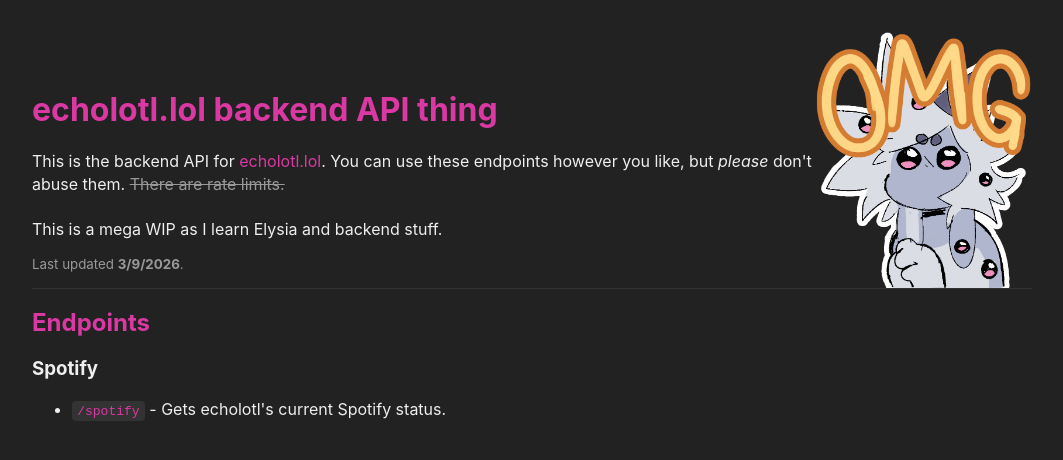
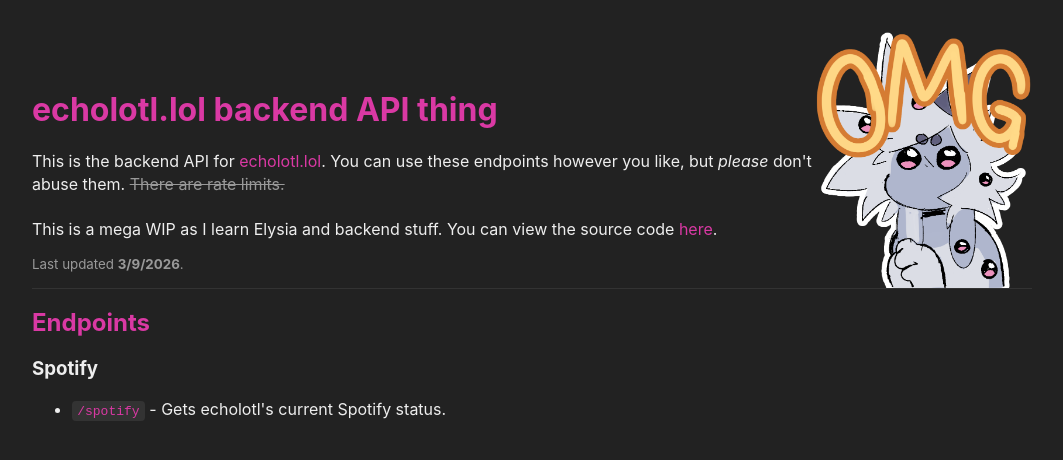
Before and after one commit to echolotl/echolotlweb-backend, a website: page src/assets/index.html in a window 1280 px wide. Shown: the whole page, without its empty margins (108-1171 px from the left). Drawn offline with Linux system fonts and the light colour scheme.

Commit message:
source code

```diff
--- a/src/assets/index.html
+++ b/src/assets/index.html
@@ -62,7 +62,7 @@
 
         <p>
             This is the backend API for <a href="https://www.echolotl.lol/">echolotl.lol</a>. You can use these endpoints however you like, but <i>please</i> don't abuse them. <s>There are rate limits.</s><br/><br/>
-            This is a mega WIP as I learn Elysia and backend stuff.
+            This is a mega WIP as I learn Elysia and backend stuff. You can view the source code <a href="https://github.com/echolotl/echolotlweb-backend">here</a>.
         </p>
         <small>Last updated <b>3/9/2026</b>.</small>
         </div>
```
